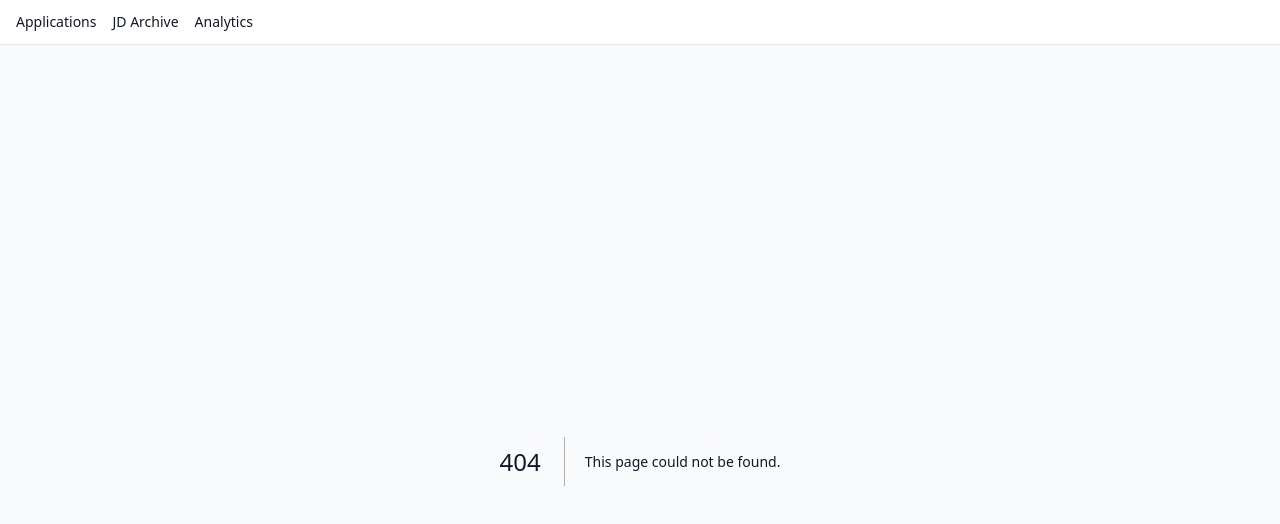
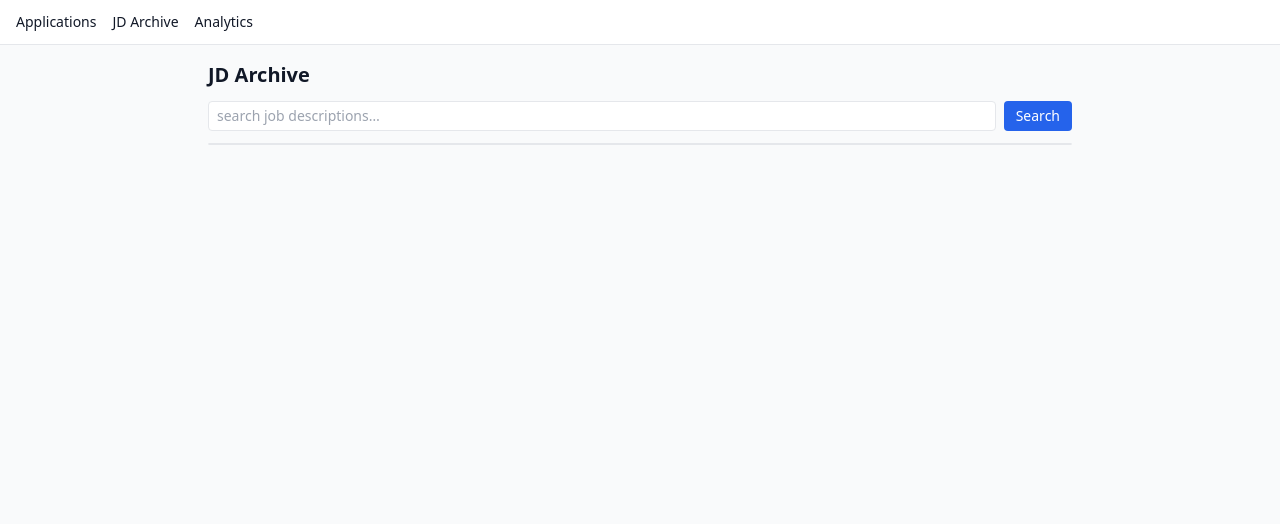
Before and after one commit to ramchawla/ApplyMate, a Next.js app in the folder packages/dashboard/: page /jd-archive in a window 1280 px wide. Before the commit this address had no page. Shown: the top 524 px of the page. Built offline with nearby package versions, Linux system fonts and the light colour scheme.

Commit message:
feat: searchable JD archive page

```diff
--- /dev/null
+++ b/packages/dashboard/app/jd-archive/page.tsx
@@ -0,0 +1,43 @@
+import { searchJDs } from "../../lib/data";
+
+export const runtime = "nodejs";
+export const dynamic = "force-dynamic";
+
+export default function JdArchivePage({
+  searchParams,
+}: {
+  searchParams: { q?: string };
+}) {
+  const q = searchParams.q ?? "";
+  const results = searchJDs(q);
+
+  return (
+    <div className="space-y-3">
+      <h1 className="text-xl font-bold">JD Archive</h1>
+      <form className="flex gap-2">
+        <input
+          name="q"
+          defaultValue={q}
+          placeholder="search job descriptions…"
+          className="flex-1 border rounded px-2 py-1 text-sm"
+        />
+        <button className="bg-blue-600 text-white px-3 rounded text-sm">
+          Search
+        </button>
+      </form>
+      {q && (
+        <p className="text-xs text-gray-500">
+          {results.length} match(es) for “{q}”.
+        </p>
+      )}
+      <ul className="divide-y bg-white rounded border">
+        {results.map((r) => (
+          <li key={r.id} className="p-3 text-sm">
+            <span className="font-medium">{r.jobTitle}</span>
+            <span className="text-gray-500"> — {r.company}</span>
+          </li>
+        ))}
+      </ul>
+    </div>
+  );
+}
```
